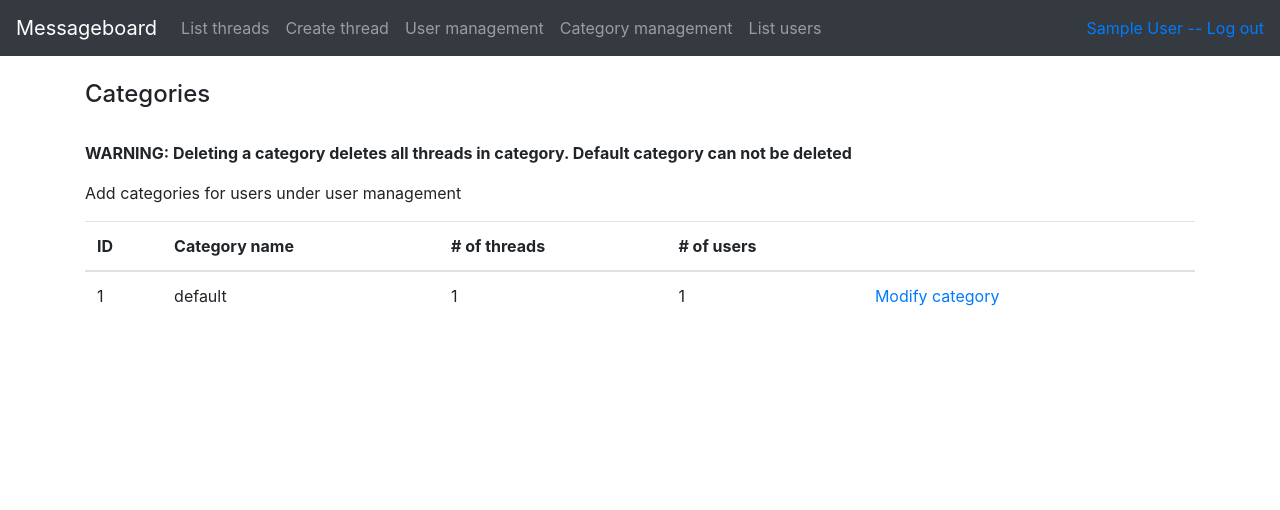
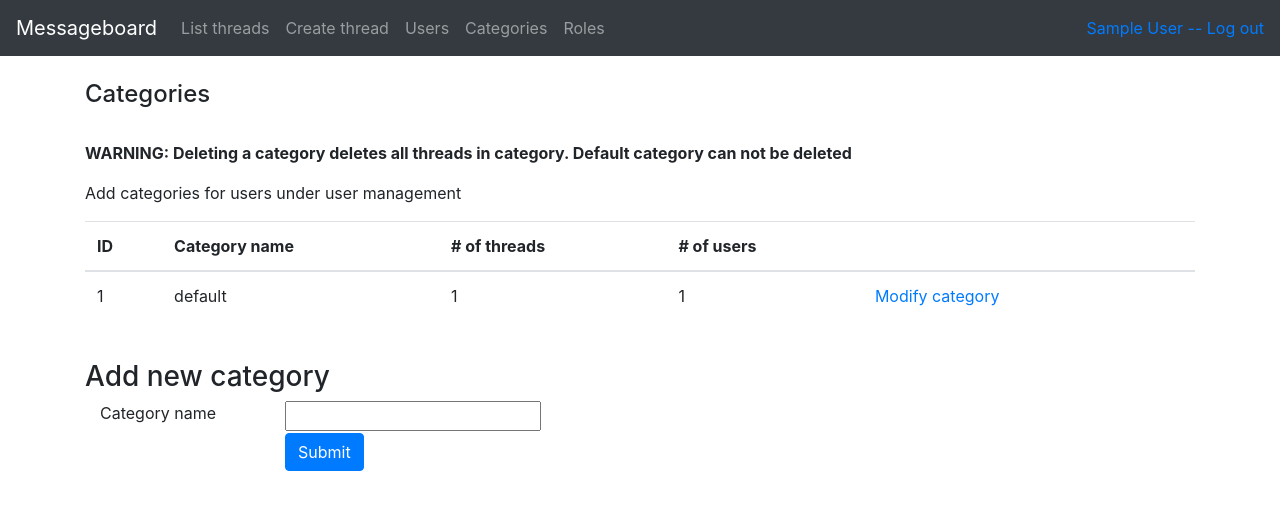
Before and after one commit to tjouni/messageboard, a Flask app: page /categories/ in a window 1280 px wide. Shown: the top 510 px of the page. Run offline with Flask 2, Linux system fonts and the light colour scheme; a user stored in the database is signed in; data comes from the database, SQL or seed files in the repository; tables that the repository leaves empty hold one stand-in row (values such as "Sample post"); some libraries are stand-ins or nearby versions.

Commit message:
add category creation functionality

```diff
--- a/application/auth/models.py
+++ b/application/auth/models.py
@@ -80,12 +80,6 @@ class User(Base):
                     " GROUP BY Account.id;")
         return db.session.execute(stmt)
 
-    def get_category_ids(self):
-        ids = []
-        for category_row in self.categories:
-            ids.append(category_row.id)
-        return ids
-
 
 class Role(db.Model):
     id = db.Column(db.Integer, primary_key=True)
--- a/application/categories/forms.py
+++ b/application/categories/forms.py
@@ -8,3 +8,10 @@ class CategoryForm(FlaskForm):
 
     class Meta:
         csrf = False
+
+
+class NewCategoryForm(FlaskForm):
+    name = StringField("Category name", [validators.Length(min=1)])
+
+    class Meta:
+        csrf = False
--- a/application/categories/views.py
+++ b/application/categories/views.py
@@ -2,7 +2,7 @@ from flask import render_template, request, redirect, url_for
 
 from application import app, bcrypt, db, login_required
 from application.categories.models import Category
-from application.categories.forms import CategoryForm
+from application.categories.forms import CategoryForm, NewCategoryForm
 from application.threads.models import Thread
 from sqlalchemy.exc import IntegrityError
 
@@ -10,13 +10,26 @@ from sqlalchemy.exc import IntegrityError
 @app.route("/categories/", methods=["GET"])
 @login_required("admin")
 def categories_index():
-    return render_template("categories/list.html", categories=Category.get_category_list())
+    form = NewCategoryForm()
+    return render_template("categories/list.html", categories=Category.get_category_list(), form=form)
 
 
-@app.route("/categories/new/", methods=["GET"])
+@app.route("/categories/", methods=["POST"])
 @login_required("admin")
 def categories_create():
-    return None
+    form = NewCategoryForm(request.form)
+
+    if not form.validate():
+        return render_template("categories/list.html", categories=Category.get_category_list(), form=form)
+
+    category = Category(form.name.data)
+    try:
+        db.session.add(category)
+        db.session.commit()
+    except IntegrityError:
+        db.session.rollback()
+        return render_template("categories/list.html", categories=Category.get_category_list(), form=form, category_name_taken=True)
+    return render_template("categories/list.html", categories=Category.get_category_list(), form=form)
 
 
 @app.route("/categories/<int:category_id>/", methods=["GET"])
--- a/application/templates/categories/list.html
+++ b/application/templates/categories/list.html
@@ -37,4 +37,36 @@
     </tbody>
 
 </table>
+
+<br>
+
+<h3>Add new category</h3>
+<form method="POST" action="{{ url_for('categories_index') }}">
+    <div class="container">
+        <div class="row">
+            <div class="col-2">
+                {{ form.name.label }}
+            </div>
+            <div class="col-2">
+                {{ form.name }}
+            </div>
+            <div class="col-sm">
+                <ul>
+                    {% for error in form.name.errors %}
+                    <li>{{ error }}</li>
+                    {% endfor %}
+                    {% if category_name_taken %}
+                    <li>Category name must be unique</li>
+                    {% endif %}
+                </ul>
+            </div>
+        </div>
+        <div class="row">
+            <div class="col-2"></div>
+            <div class="col">
+                <button type="submit" class="btn btn-primary">Submit</button>
+            </div>
+        </div>
+    </div>
+</form>
 {% endblock %}
--- a/application/templates/layout.html
+++ b/application/templates/layout.html
@@ -31,14 +31,14 @@
                     <a class="nav-link" href="{{ url_for('threads_form') }} ">Create thread</a>
                 </li>
                 <li class="nav-item">
-                    <a class="nav-link" href="{{ url_for('auth_index') }} ">User management</a>
+                    <a class="nav-link" href="{{ url_for('auth_index') }} ">Users</a>
                 </li>
                 {% if current_user.is_admin() %}
                 <li class="nav-item">
-                    <a class="nav-link" href="{{ url_for('categories_index') }} ">Category management</a>
+                    <a class="nav-link" href="{{ url_for('categories_index') }} ">Categories</a>
                 </li>
                 <li class="nav-item">
-                    <a class="nav-link" href="{{ url_for('auth_index') }} ">List users</a>
+                    <a class="nav-link" href="{{ url_for('auth_index') }} ">Roles</a>
                 </li>
                 {% endif %}
             </ul>
```
